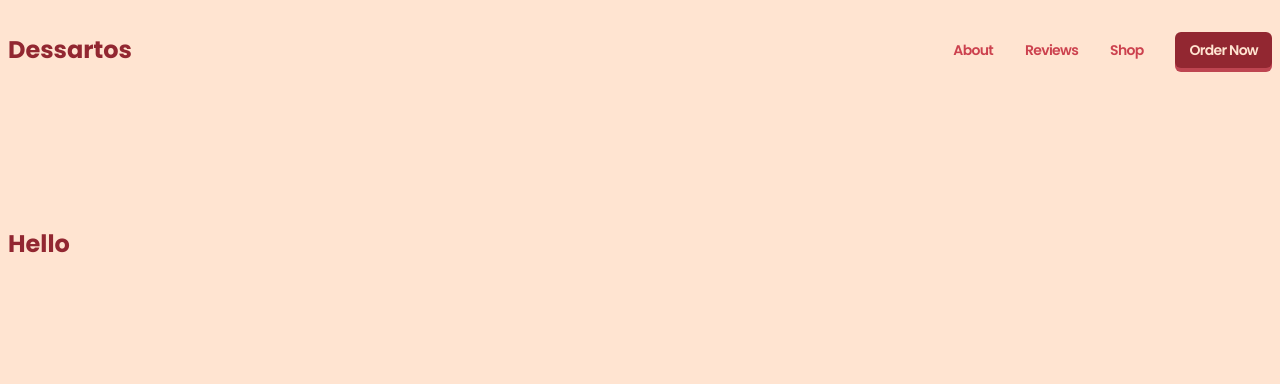
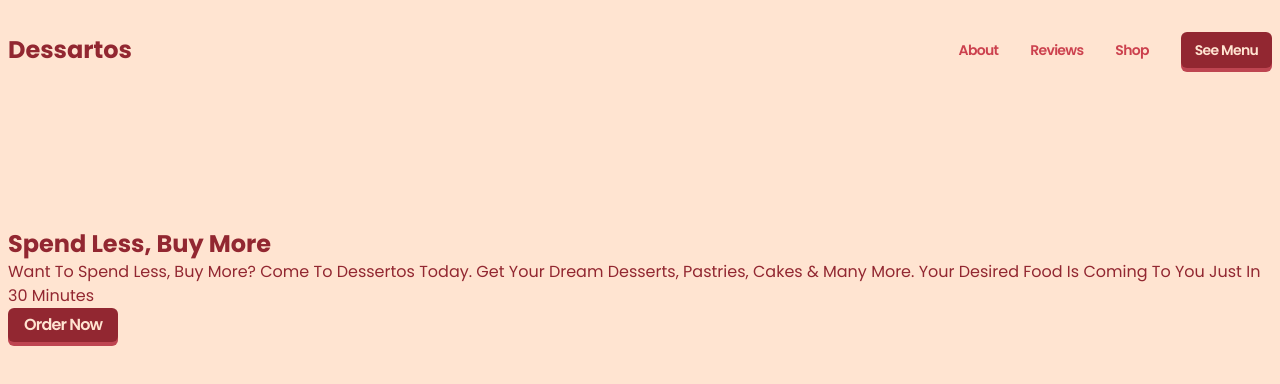
Before and after one commit to ShahriarCode69/Dessartos, a website built with Vite: page index.html in a window 1280 px wide. Built offline with nearby package versions, Linux system fonts and the light colour scheme.

Commit message:
working on hero now

```diff
--- a/index.html
+++ b/index.html
@@ -5,7 +5,7 @@
   <meta charset="UTF-8" />
   <link rel="icon" type="image/svg+xml" href="/vite.svg" />
   <meta name="viewport" content="width=device-width, initial-scale=1.0" />
-  <title>Vite App</title>
+  <title>Dessertos | Best Dessert Shop</title>
 </head>
 
 <body>
@@ -25,12 +25,14 @@
           <a class="header__link" href="#shop">Shop</a>
         </li>
         <li>
-          <a href="#" class="header__cta btn">Order Now</a>
+          <a href="#" class="header__cta btn">See Menu</a>
         </li>
       </ul>
       <button class="header__bars">
         <svg xmlns="http://www.w3.org/2000/svg" viewBox="0 0 24 24" fill="currentColor" class="w-6 h-6">
-          <path fill-rule="evenodd" d="M3 6.75A.75.75 0 0 1 3.75 6h16.5a.75.75 0 0 1 0 1.5H3.75A.75.75 0 0 1 3 6.75ZM3 12a.75.75 0 0 1 .75-.75h16.5a.75.75 0 0 1 0 1.5H3.75A.75.75 0 0 1 3 12Zm0 5.25a.75.75 0 0 1 .75-.75h16.5a.75.75 0 0 1 0 1.5H3.75a.75.75 0 0 1-.75-.75Z" clip-rule="evenodd" />
+          <path fill-rule="evenodd"
+            d="M3 6.75A.75.75 0 0 1 3.75 6h16.5a.75.75 0 0 1 0 1.5H3.75A.75.75 0 0 1 3 6.75ZM3 12a.75.75 0 0 1 .75-.75h16.5a.75.75 0 0 1 0 1.5H3.75A.75.75 0 0 1 3 12Zm0 5.25a.75.75 0 0 1 .75-.75h16.5a.75.75 0 0 1 0 1.5H3.75a.75.75 0 0 1-.75-.75Z"
+            clip-rule="evenodd" />
         </svg>
       </button>
     </nav>
@@ -50,7 +52,7 @@
         </li>
         <li class="mobile-nav__link-line"></li>
         <li>
-          <a href="#" class="mobile-nav__btn btn">Order Now</a>
+          <a href="#" class="mobile-nav__btn btn">See Menu</a>
         </li>
       </ul>
     </nav>
@@ -58,8 +60,16 @@
   <!-- End Of Mobile Navigation -->
 
   <main>
-    <section class="section container">
-      <h1>Hello</h1>
+    <section class="hero section container">
+      <div class="hero__content">
+        <h1 class="hero__title">Spend Less, Buy More</h1>
+        <p>Want To Spend Less, Buy More? Come To Dessertos Today. Get Your Dream Desserts, Pastries, Cakes & Many More. Your Desired Food Is Coming To You Just In 30 Minutes</p>
+        <button class="btn">Order Now</button>
+        <div class="hero-content__social-proof">
+
+        </div>
+      </div>
+      <div class="hero__img"></div>
     </section>
   </main>
   <!-- <footer></footer> -->
```
